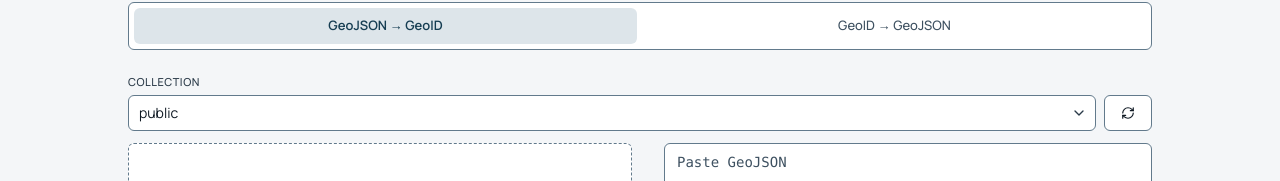
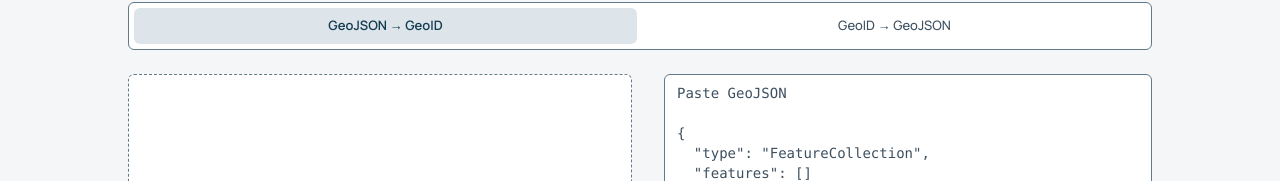
Before and after one commit to openforis/geoid-ui, a Next.js app in the folder app/: page / in a window 1280 px wide. Shown: the part 214-395 px from the top of the page. Built offline with nearby package versions, Linux system fonts and the light colour scheme; no server answers.

Commit message:
disabled collection picker and hardcoded it to public for now;

```diff
--- a/app/src/components/converter/geojson-input.tsx
+++ b/app/src/components/converter/geojson-input.tsx
@@ -2,7 +2,7 @@
 
 import { useState } from 'react'
 import { FileTextInput } from '@/components/converter/file-text-input'
-import { CollectionPicker } from '@/components/converter/collection-picker'
+// import { CollectionPicker } from '@/components/converter/collection-picker'
 import { ConverterActions } from '@/components/converter/converter-actions'
 import { ConverterProgress } from '@/components/converter/converter-progress'
 import { RegisterOutput } from '@/components/converter/register-output'
@@ -21,7 +21,8 @@
   const { step, setStep, flowRef, resetStep } = useConverterFlow(onStepChange)
   const [fileName, setFileName] = useState('')
   const [text, setText] = useState('')
-  const [collection, setCollection] = useState('')
+  //const [collection, setCollection] = useState('')
+  const [collection] = useState('public')
   const [geoids, setGeoids] = useState<string[] | null>(null)
 
   const reset = () => {
@@ -101,7 +102,7 @@
 
   return (
     <div className="flex min-h-0 flex-1 flex-col gap-3">
-      <CollectionPicker value={collection} onChange={setCollection} onError={onError} />
+      {/* <CollectionPicker value={collection} onChange={setCollection} onError={onError} /> */}
       <FileTextInput
         accept=".json,.geojson"
         formats=".json · .geojson"
```
